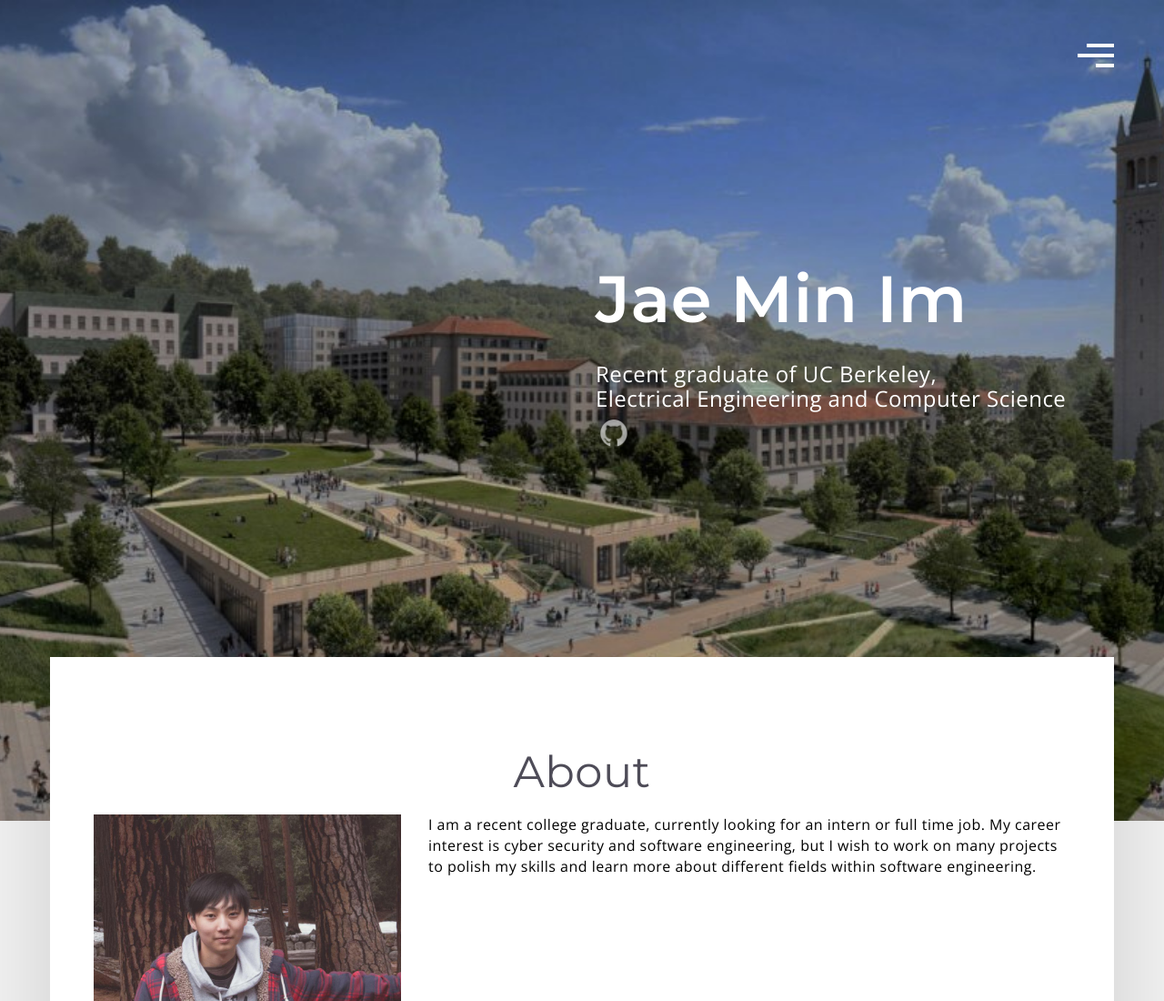
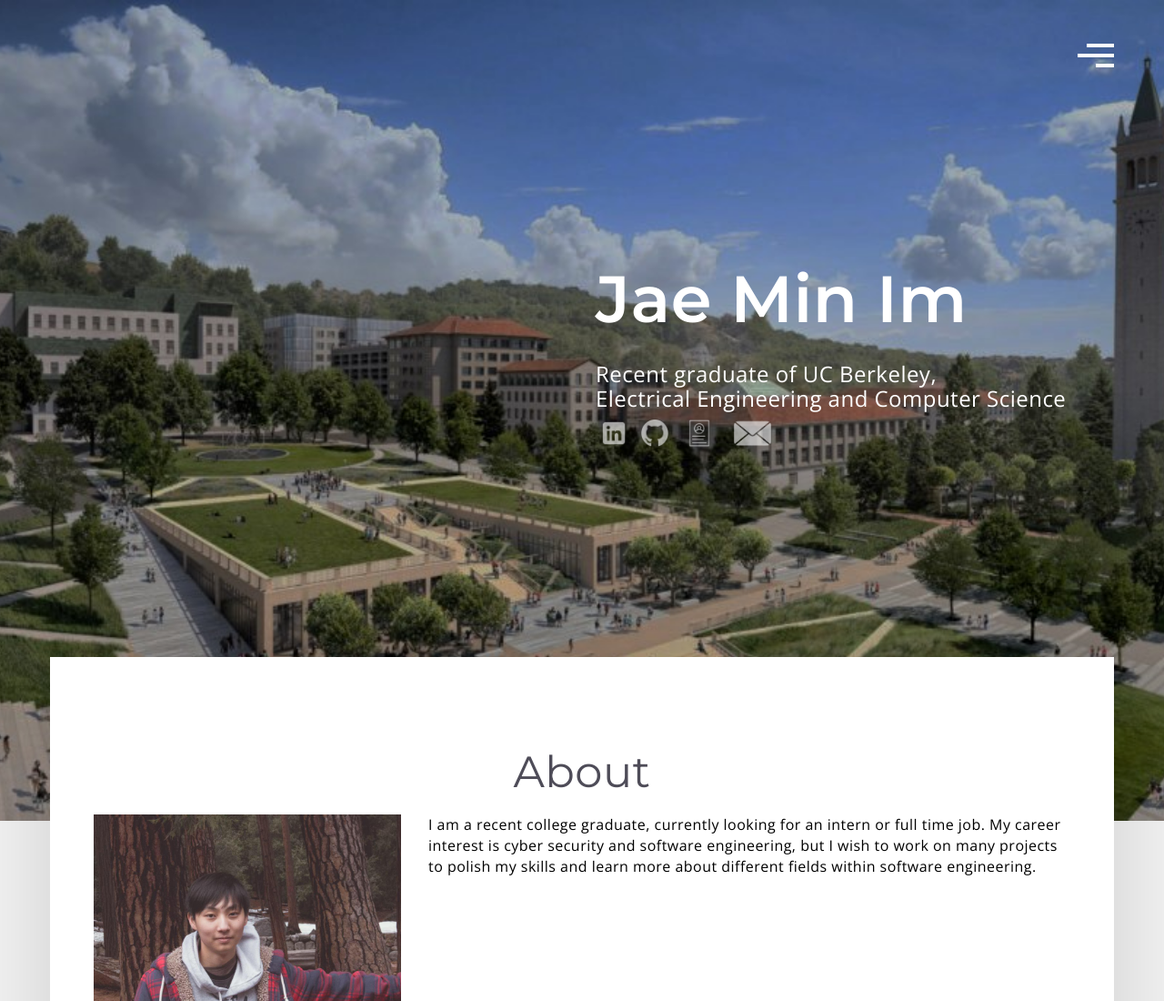
Before and after one commit to FlamelNi/jaeminim, a plain HTML site: page index.html in a window 1280 px wide. Shown: the top 1100 px of the page at 91% size. Drawn offline with nearby package versions, Linux system fonts and the light colour scheme.

Commit message:
added info icons, features not done yet

```diff
--- a/index.html
+++ b/index.html
@@ -57,12 +57,10 @@
                 <!-- <a href="#" class="btn btn-lg btn-primary">Know More</a> -->
                 <ul class="social-links">
                   <!-- <li class="label">Join me here</li> -->
-                  <!-- <li><a href="#"><img src="assets/behance.png"></a></li>
-                  <li><a href="#"><img src="assets/dribbble.png"></a></li>
-                  <li><a href="#"><img src="assets/twitter.png"></a></li> -->
-
-                  <!-- add linkedin, email, resume here -->
+                  <li><a href="#"><img src="assets/linkedin.png"></a></li>
                   <li><a href="#"><img src="assets/github.png"></a></li>
+                  <li><a href="#"><img src="assets/resume.png"></a></li>
+                  <li><a href="#"><img src="assets/mail.png"></a></li>
                 </ul>
               </div>
             </div>
```
Also changed, not shown: assets/linkedin.png (added), assets/mail.png (added), assets/resume.png (added).
